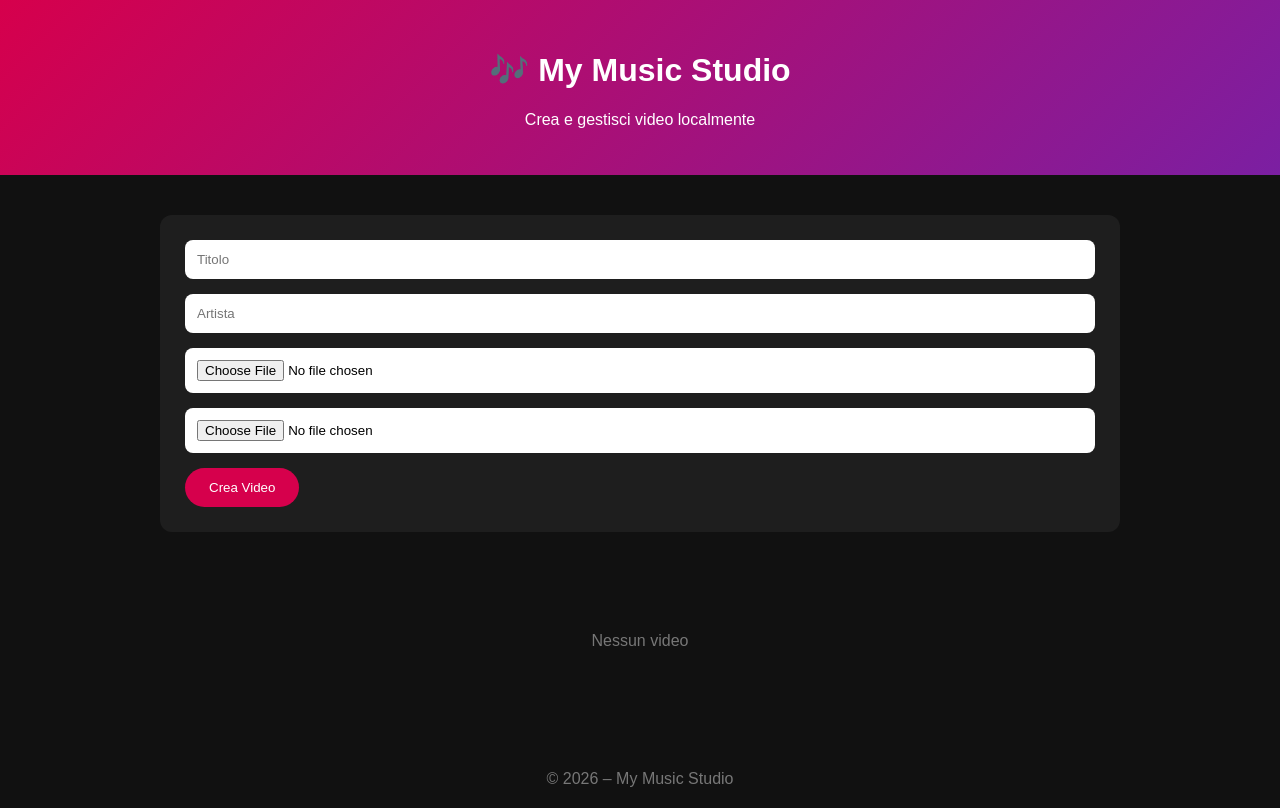
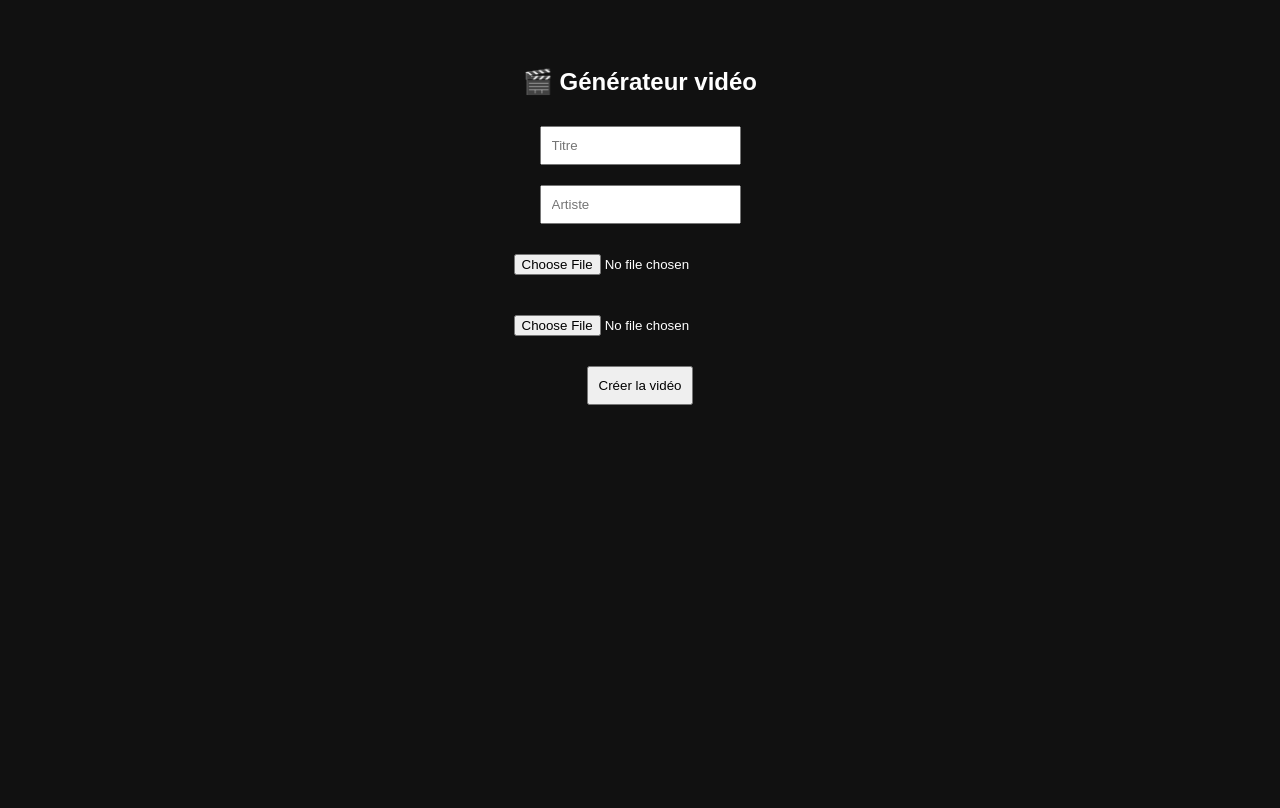
Before and after one commit to mmusafiri98/hobson-steve-my-music-track, a PHP site: page / in a window 1280 px wide. After the commit the page ends 405 px from the top, so only its background shows below. Run offline with PHP 8.4, Linux system fonts and the light colour scheme.

Commit message:
Update index.php

```diff
--- a/index.php
+++ b/index.php
@@ -1,314 +1,167 @@
 <!DOCTYPE html>
-<html lang="it">
+<html>
 <head>
 <meta charset="UTF-8">
-<title>My Music Studio – Cover Video</title>
-<meta name="viewport" content="width=device-width, initial-scale=1.0">
-
+<title>Video Generator</title>
 <style>
-*{box-sizing:border-box;font-family:Arial,sans-serif}
-body{margin:0;background:#111;color:#fff}
-header{padding:30px;text-align:center;background:linear-gradient(135deg,#d6004c,#7b1fa2)}
-.container{max-width:1000px;margin:auto;padding:40px 20px}
-.tabs{display:flex;gap:10px;margin-bottom:30px;flex-wrap:wrap}
-.tab{flex:1;min-width:150px;padding:15px;background:#1e1e1e;border:none;color:#fff;cursor:pointer;border-radius:12px}
-.tab.active{background:linear-gradient(135deg,#d6004c,#7b1fa2)}
-.section{display:none}
-.section.active{display:block}
-.upload-box{background:#1e1e1e;padding:25px;border-radius:12px;margin-bottom:40px}
-input{width:100%;padding:12px;margin-bottom:15px;border-radius:8px;border:none}
-input[type=file]{background:#fff;color:#000}
-button{background:#d6004c;color:#fff;border:none;padding:12px 24px;border-radius:25px;cursor:pointer}
-button:disabled{background:#555}
-.upload-area{border:3px dashed #d6004c;border-radius:12px;padding:40px;text-align:center;cursor:pointer}
-.progress{display:none;margin-top:15px}
-.progress-bar{height:25px;background:#333;border-radius:15px;overflow:hidden}
-.progress-fill{height:100%;width:0;background:linear-gradient(90deg,#d6004c,#7b1fa2);text-align:center;line-height:25px}
-.gallery{margin-top:40px}
-.video-grid{display:grid;grid-template-columns:repeat(auto-fill,minmax(300px,1fr));gap:20px}
-.video-card{background:#1e1e1e;border-radius:12px;overflow:hidden}
-.video-card video{width:100%;height:200px;object-fit:cover}
-.video-info{padding:15px}
-.video-actions{display:flex;gap:10px;padding:0 15px 15px}
-.download-btn{flex:1;background:#d6004c;color:#fff;text-decoration:none;padding:8px;border-radius:8px;text-align:center}
-.delete-btn{flex:1;background:#444;color:#fff;border:none;border-radius:8px;cursor:pointer;padding:8px}
-.empty{text-align:center;color:#777;padding:60px}
-footer{text-align:center;padding:20px;color:#777}
+body{background:#111;color:#fff;font-family:Arial;text-align:center;padding:40px}
+input,button{margin:10px;padding:10px}
+.progress{width:400px;margin:auto;background:#333;height:25px;border-radius:20px;overflow:hidden}
+.bar{height:100%;width:0;background:#d6004c;text-align:center;line-height:25px}
 </style>
 </head>
-
 <body>
 
-<header>
-<h1>🎶 My Music Studio</h1>
-<p>Crea e gestisci video localmente</p>
-</header>
+<h2>🎬 Générateur vidéo</h2>
 
-<div class="container">
+<input id="title" placeholder="Titre"><br>
+<input id="artist" placeholder="Artiste"><br>
+<input type="file" id="cover" accept="image/*"><br>
+<input type="file" id="audio" accept="audio/*"><br>
 
-<div class="upload-box">
-<input id="title" placeholder="Titolo">
-<input id="artist" placeholder="Artista">
-<input type="file" id="coverFile" accept="image/*">
-<input type="file" id="audioFile" accept="audio/*">
-<button id="createBtn" onclick="createVideo()">Crea Video</button>
+<button onclick="createVideo()">Créer la vidéo</button>
 
-<div class="progress" id="progressBox">
-<div class="progress-bar">
-<div class="progress-fill" id="progressFill">0%</div>
+<div class="progress" style="display:none" id="progressBox">
+<div class="bar" id="bar">0%</div>
 </div>
-<div id="status"></div>
-</div>
-</div>
-
-<div class="gallery" id="gallery" style="display:none">
-<h2>🎞️ Video</h2>
-<div id="videoGrid" class="video-grid"></div>
-</div>
-
-<div class="empty" id="empty">Nessun video</div>
-
-</div>
-
-<footer>© 2026 – My Music Studio</footer>
 
 <script>
 
-/* ================= DATABASE ================= */
+async function createVideo(){
 
-let db;
+const title=document.getElementById("title").value.trim()
+const artist=document.getElementById("artist").value.trim()
+const coverFile=document.getElementById("cover").files[0]
+const audioFile=document.getElementById("audio").files[0]
 
-function openDB(){
-return new Promise((res,rej)=>{
-const request=indexedDB.open("VideoDB",1);
-
-request.onupgradeneeded=e=>{
-const db=e.target.result;
-db.createObjectStore("videos",{keyPath:"id"});
-};
-
-request.onsuccess=e=>{
-db=e.target.result;
-res();
-};
-
-request.onerror=e=>rej(e.target.error);
-});
+if(!title||!artist||!coverFile||!audioFile){
+alert("Remplis tout")
+return
 }
 
-async function saveVideo(blob,title,artist){
-return new Promise(resolve=>{
-const tx=db.transaction("videos","readwrite");
-tx.objectStore("videos").put({
-id:Date.now().toString(),
-blob,
-title,
-artist,
-date:Date.now()
-});
-tx.oncomplete=()=>resolve();
-});
-}
-
-async function getVideos(){
-return new Promise(resolve=>{
-const tx=db.transaction("videos","readonly");
-const req=tx.objectStore("videos").getAll();
-req.onsuccess=e=>resolve(e.target.result||[]);
-});
-}
-
-/* ================= CREATE VIDEO ================= */
-
-async function createVideo(){
-
-const title=document.getElementById("title").value.trim();
-const artist=document.getElementById("artist").value.trim();
-const cover=document.getElementById("coverFile").files[0];
-const audioFile=document.getElementById("audioFile").files[0];
-
-if(!title||!artist||!cover||!audioFile){
-alert("Compila tutti i campi");
-return;
-}
-
-const btn=document.getElementById("createBtn");
-const progressBox=document.getElementById("progressBox");
-const progressFill=document.getElementById("progressFill");
-const status=document.getElementById("status");
-
-btn.disabled=true;
-progressBox.style.display="block";
-status.textContent="Preparazione...";
+const progressBox=document.getElementById("progressBox")
+const bar=document.getElementById("bar")
+progressBox.style.display="block"
 
 try{
 
 /* CANVAS */
+const canvas=document.createElement("canvas")
+canvas.width=1280
+canvas.height=720
+const ctx=canvas.getContext("2d")
 
-const canvas=document.createElement("canvas");
-canvas.width=1280;
-canvas.height=720;
-const ctx=canvas.getContext("2d");
+/* IMAGE LOAD PROPER */
+const img=new Image()
+img.src=URL.createObjectURL(coverFile)
 
-const img=new Image();
-img.src=URL.createObjectURL(cover);
-await img.decode();
+await new Promise((resolve,reject)=>{
+img.onload=resolve
+img.onerror=reject
+})
 
 function draw(){
-ctx.fillStyle="#000";
-ctx.fillRect(0,0,1280,720);
+ctx.fillStyle="#000"
+ctx.fillRect(0,0,1280,720)
 
-const scale=Math.min(1280/img.width,720/img.height)*0.7;
-const x=(1280-img.width*scale)/2;
-const y=(720-img.height*scale)/2-40;
+const scale=Math.min(1280/img.width,720/img.height)*0.7
+const x=(1280-img.width*scale)/2
+const y=(720-img.height*scale)/2-40
 
-ctx.drawImage(img,x,y,img.width*scale,img.height*scale);
+ctx.drawImage(img,x,y,img.width*scale,img.height*scale)
 
-ctx.fillStyle="#fff";
-ctx.textAlign="center";
-ctx.font="bold 48px Arial";
-ctx.fillText(title,640,650);
-ctx.font="32px Arial";
-ctx.fillText(artist,640,700);
+ctx.fillStyle="#fff"
+ctx.textAlign="center"
+ctx.font="bold 48px Arial"
+ctx.fillText(title,640,650)
+ctx.font="32px Arial"
+ctx.fillText(artist,640,700)
 }
 
 /* AUDIO */
+const audio=new Audio(URL.createObjectURL(audioFile))
 
-const audio=new Audio(URL.createObjectURL(audioFile));
-await new Promise(res=>audio.onloadedmetadata=res);
-const duration=audio.duration;
+await new Promise((resolve,reject)=>{
+audio.onloadedmetadata=resolve
+audio.onerror=reject
+})
+
+const duration=audio.duration
 
 /* STREAM */
+const stream=canvas.captureStream(30)
 
-const stream=canvas.captureStream(30);
+const audioCtx=new AudioContext()
+const source=audioCtx.createMediaElementSource(audio)
+const dest=audioCtx.createMediaStreamDestination()
 
-const audioCtx=new AudioContext();
-const source=audioCtx.createMediaElementSource(audio);
-const dest=audioCtx.createMediaStreamDestination();
-source.connect(dest);
-source.connect(audioCtx.destination);
-stream.addTrack(dest.stream.getAudioTracks()[0]);
+source.connect(dest)
+source.connect(audioCtx.destination)
+
+stream.addTrack(dest.stream.getAudioTracks()[0])
 
 const recorder=new MediaRecorder(stream,{
-mimeType:"video/webm;codecs=vp9,opus",
-videoBitsPerSecond:2500000
-});
+mimeType:"video/webm"
+})
 
-let chunks=[];
+let chunks=[]
 
 recorder.ondataavailable=e=>{
-if(e.data.size>0)chunks.push(e.data);
-};
+if(e.data.size>0)chunks.push(e.data)
+}
 
-recorder.onstop=async()=>{
-const blob=new Blob(chunks,{type:"video/webm"});
-await saveVideo(blob,title,artist);
+recorder.onstop=()=>{
+const blob=new Blob(chunks,{type:"video/webm"})
+const url=URL.createObjectURL(blob)
 
-progressFill.style.width="100%";
-progressFill.textContent="100%";
-status.textContent="✅ Video creato";
+const a=document.createElement("a")
+a.href=url
+a.download=title+".webm"
+a.click()
 
-audioCtx.close();
+audioCtx.close()
+
+bar.style.width="100%"
+bar.innerText="100%"
+}
+
+/* START */
+recorder.start()
+audio.play()
+
+const drawLoop=setInterval(draw,33)
+
+const progLoop=setInterval(()=>{
+let p=(audio.currentTime/duration)*100
+if(p>100)p=100
+bar.style.width=p+"%"
+bar.innerText=Math.floor(p)+"%"
+},300)
+
+audio.onended=()=>{
+clearInterval(drawLoop)
+clearInterval(progLoop)
+
+recorder.requestData()
 
 setTimeout(()=>{
-progressBox.style.display="none";
-btn.disabled=false;
-loadGallery();
-},1500);
-};
-
-recorder.start();
-audio.play();
-
-const drawLoop=setInterval(draw,33);
-
-const progLoop=setInterval(()=>{
-let p=(audio.currentTime/duration)*100;
-if(p>100)p=100;
-progressFill.style.width=p+"%";
-progressFill.textContent=Math.floor(p)+"%";
-},300);
-
-audio.onended=()=>{
-clearInterval(drawLoop);
-clearInterval(progLoop);
-
-progressFill.style.width="100%";
-progressFill.textContent="100%";
-
-recorder.requestData();
-
-setTimeout(()=>{
-recorder.stop();
-},200);
-};
+recorder.stop()
+},200)
+}
 
 /* sécurité */
 setTimeout(()=>{
 if(recorder.state==="recording"){
-recorder.stop();
+recorder.stop()
 }
-},duration*1000+1500);
+},duration*1000+2000)
 
 }catch(e){
-alert("Errore: "+e.message);
-btn.disabled=false;
-progressBox.style.display="none";
-}
+alert("Erreur: "+e.message)
 }
 
-/* ================= GALLERY ================= */
-
-async function loadGallery(){
-
-const vids=await getVideos();
-const grid=document.getElementById("videoGrid");
-const gallery=document.getElementById("gallery");
-const empty=document.getElementById("empty");
-
-grid.innerHTML="";
-
-if(!vids.length){
-gallery.style.display="none";
-empty.style.display="block";
-return;
 }
 
-empty.style.display="none";
-gallery.style.display="block";
-
-vids.sort((a,b)=>b.date-a.date).forEach(v=>{
-const url=URL.createObjectURL(v.blob);
-
-const card=document.createElement("div");
-card.className="video-card";
-card.innerHTML=`
-<video src="${url}" controls></video>
-<div class="video-info"><b>${v.title}</b><br>${v.artist}</div>
-<div class="video-actions">
-<a class="download-btn" href="${url}" download="${v.title}.webm">Scarica</a>
-<button class="delete-btn" onclick="deleteVideo('${v.id}')">Elimina</button>
-</div>
-`;
-grid.appendChild(card);
-});
-}
-
-async function deleteVideo(id){
-if(!confirm("Eliminare?"))return;
-const tx=db.transaction("videos","readwrite");
-tx.objectStore("videos").delete(id);
-tx.oncomplete=()=>loadGallery();
-}
-
-/* INIT */
-
-window.onload=async()=>{
-await openDB();
-loadGallery();
-};
-
 </script>
-
 </body>
 </html>
```
